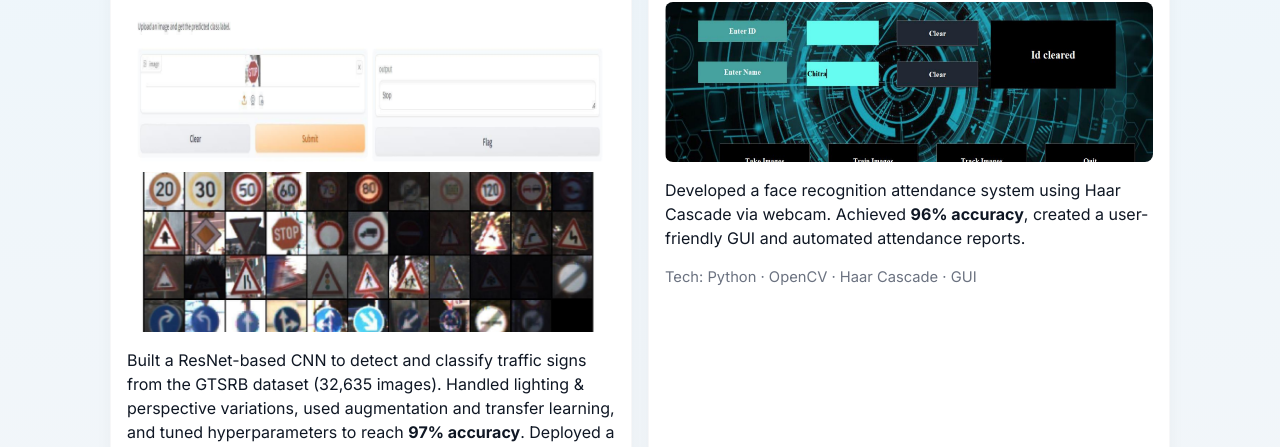
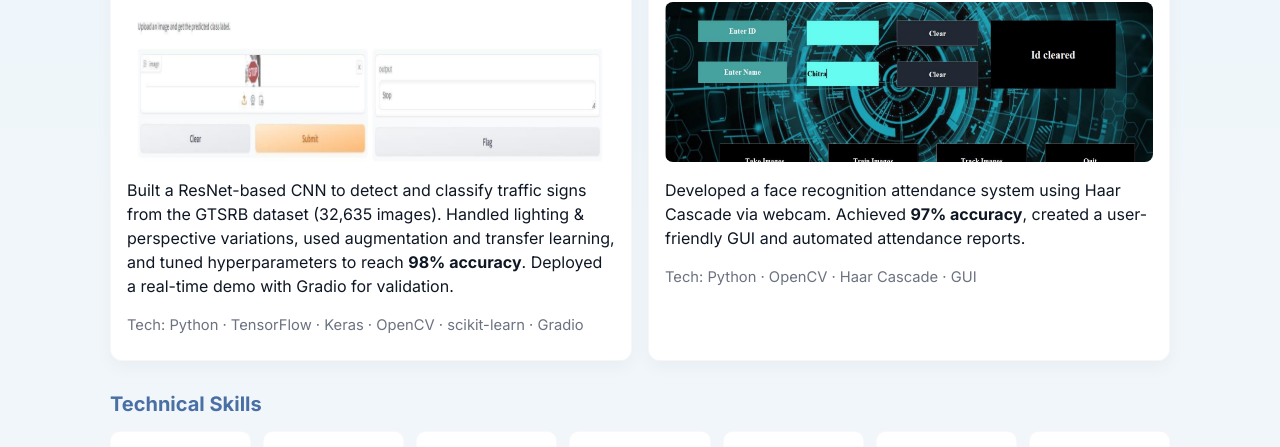
Before and after one commit to BOMMALAJAGADEESHA/BOMMALAJAGADEESHA.github.io, a plain HTML site: page index.html in a window 1280 px wide. Shown: the part 901-1348 px from the top of the page. Drawn offline with Linux system fonts and the light colour scheme.

Commit message:
Update index.html

```diff
--- a/index.html
+++ b/index.html
@@ -241,9 +241,8 @@
           <h3 id="p1">Traffic Sign Detection & Recognition (ResNet)</h3>
           <!-- GUI screenshot -->
           <img src="traffic-sign-detection-gui.png" alt="Traffic Sign Detection — GUI" class="project-thumb">
-          <!-- dataset / sample signs -->
-          <img src="traffic-sign-detection-samples.png" alt="Traffic Sign Detection — Samples" class="project-thumb">
-          <p>Built a ResNet-based CNN to detect and classify traffic signs from the GTSRB dataset (32,635 images). Handled lighting & perspective variations, used augmentation and transfer learning, and tuned hyperparameters to reach <strong>97% accuracy</strong>. Deployed a real-time demo with Gradio for validation.</p>
+
+          <p>Built a ResNet-based CNN to detect and classify traffic signs from the GTSRB dataset (32,635 images). Handled lighting & perspective variations, used augmentation and transfer learning, and tuned hyperparameters to reach <strong>98% accuracy</strong>. Deployed a real-time demo with Gradio for validation.</p>
           <div class="small" style="margin-top:8px">Tech: Python · TensorFlow · Keras · OpenCV · scikit-learn · Gradio</div>
         </article>
 
@@ -251,7 +250,7 @@
           <div class="small">Aug 2022 – Mar 2023</div>
           <h3 id="p2">Automated Attendance System (Face Recognition)</h3>
           <img src="Face-detection-gui.png" alt="Face detection example (replace with face image)" class="project-thumb">
-          <p>Developed a face recognition attendance system using Haar Cascade via webcam. Achieved <strong>96% accuracy</strong>, created a user-friendly GUI and automated attendance reports.</p>
+          <p>Developed a face recognition attendance system using Haar Cascade via webcam. Achieved <strong>97% accuracy</strong>, created a user-friendly GUI and automated attendance reports.</p>
           <div class="small" style="margin-top:8px">Tech: Python · OpenCV · Haar Cascade · GUI</div>
         </article>
       </div>
```
